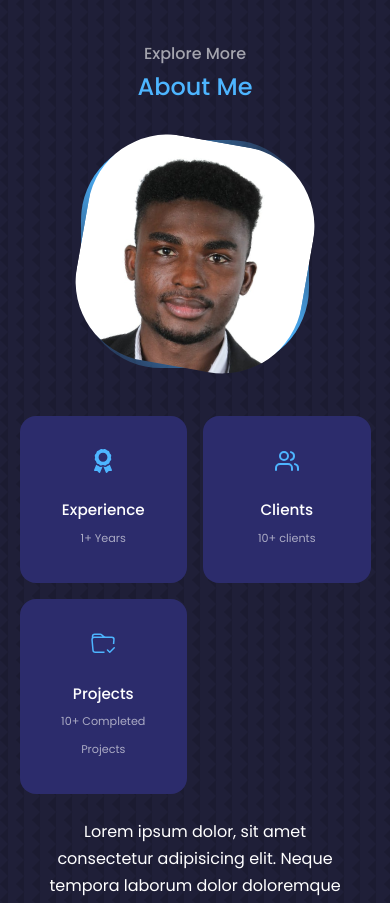
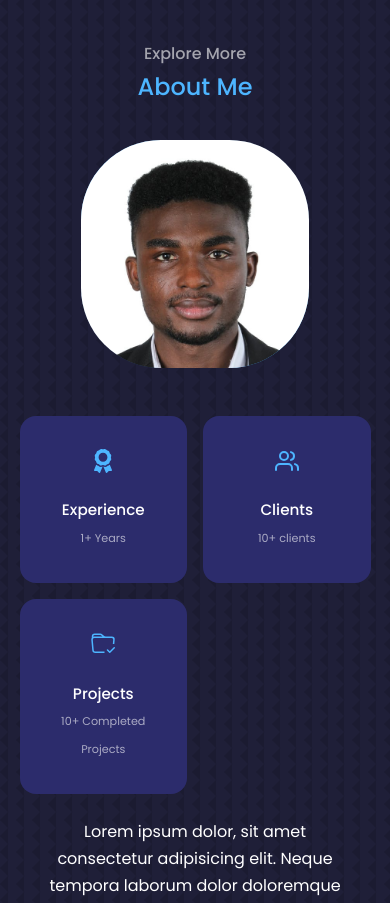
Before and after one commit to abdulaihalidu/My-Portfolio, a React (Create React App) app: page / in a window 390 px wide. Shown: the part 900-1803 px from the top of the page. Built offline with nearby package versions, Linux system fonts and the light colour scheme.

Commit message:
fixed display issues on tablet

```diff
--- a/src/components/about/about.css
+++ b/src/components/about/about.css
@@ -84,6 +84,15 @@
     .about__content p {
         margin: 1rem 0 1.5rem;
     }
+
+    .about__me-img {
+        border-radius: 5rem;
+        overflow: hidden;
+        transform: rotate(0deg);
+        aspect-ratio: 1/1;
+        transition: var(--transition);
+
+    }
 }
 
 @media screen and (max-width: 600px) {
@@ -104,4 +113,13 @@
     .about__content p {
         margin: 1.5rem;
     }
+
+    .about__me-img {
+        border-radius: 5rem;
+        overflow: hidden;
+        transform: rotate(0deg);
+        aspect-ratio: 1/1;
+        transition: var(--transition);
+
+        }
 }
```
